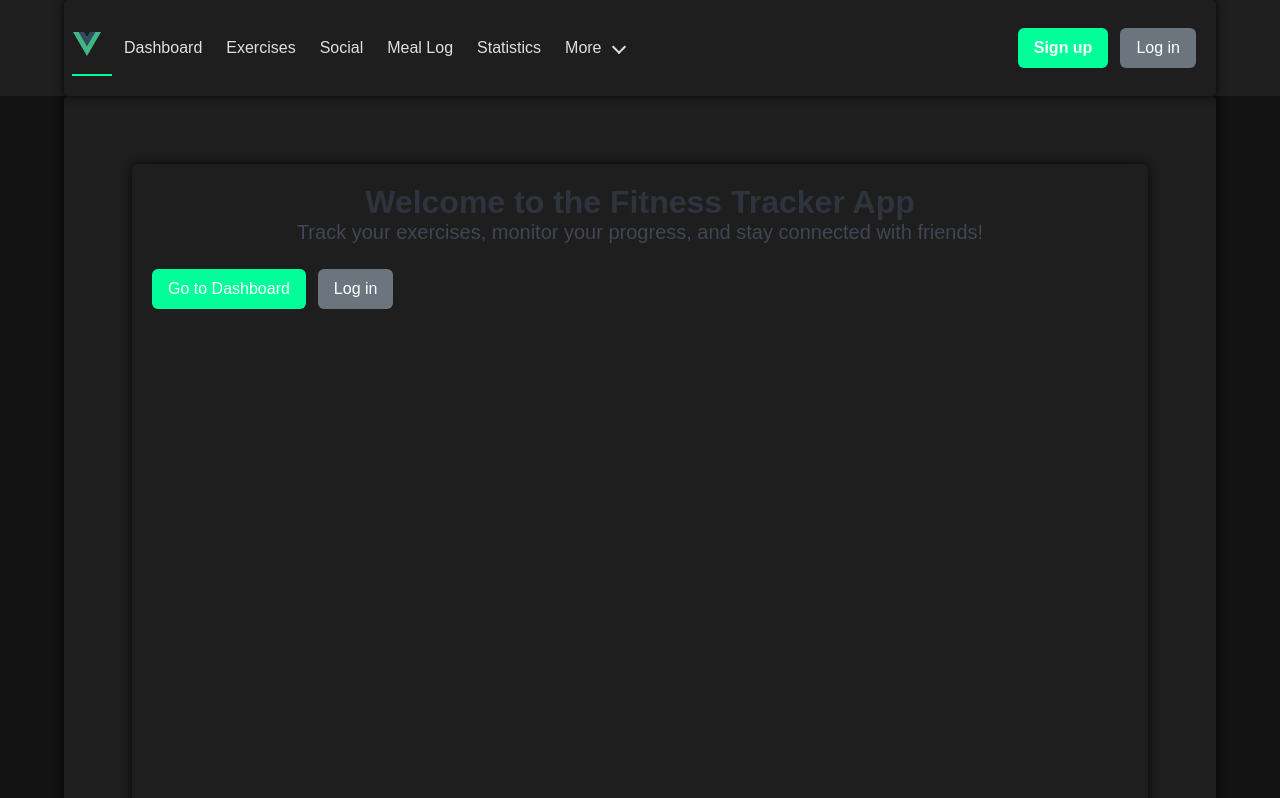
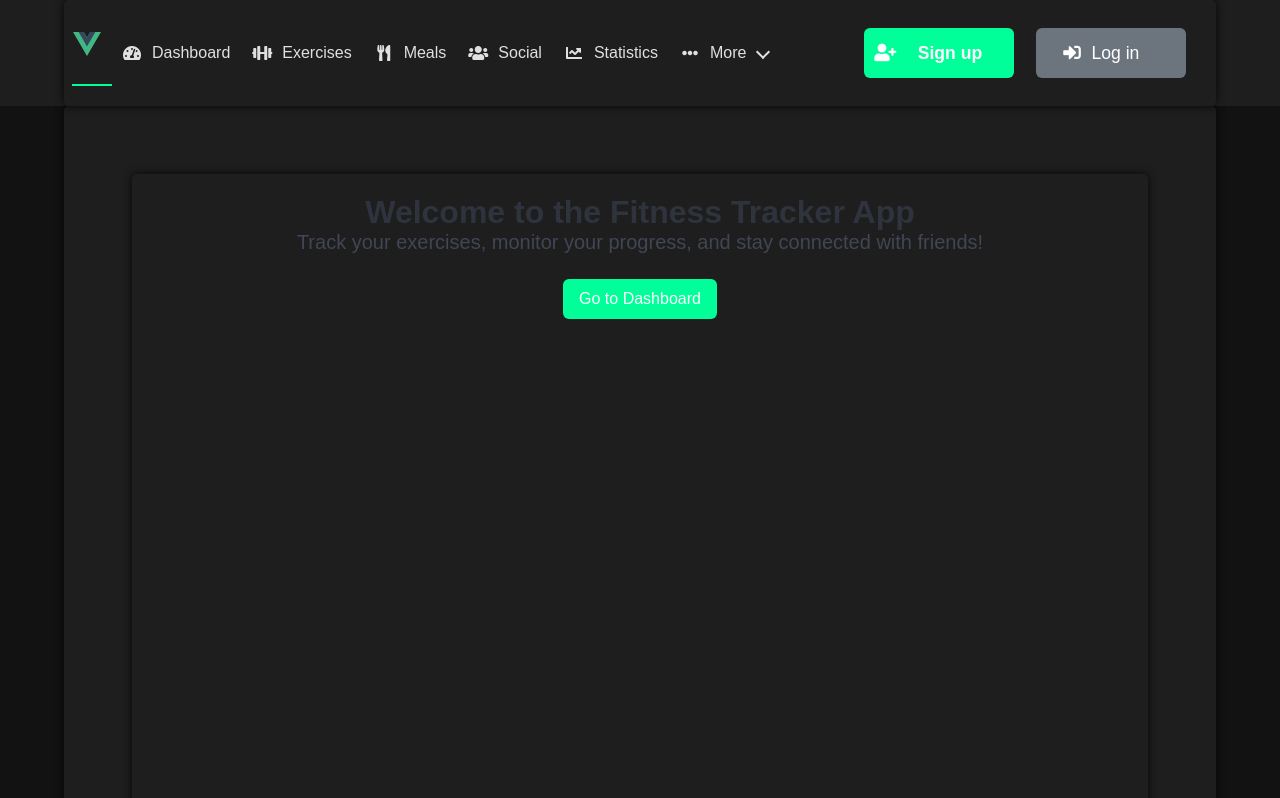
Before and after one commit to ndg8743/WSP-Final-Project-Fall2024, a Vue app in the folder client/: page / in a window 1280 px wide. Shown: the top 798 px of the page. Built offline with nearby package versions, Linux system fonts and the light colour scheme.

Commit message:
Navbar icons

```diff
--- a/client/src/components/NavBar.vue
+++ b/client/src/components/NavBar.vue
@@ -9,7 +9,6 @@ const isOpen = ref(false);
   <nav class="navbar is-info" role="navigation" aria-label="main navigation">
     <div class="container">
       <div class="navbar-brand">
-
         <RouterLink to="/">
           <img alt="App logo" class="logo" src="@/assets/logo.svg" width="30" height="30" />
         </RouterLink>
@@ -24,26 +23,44 @@ const isOpen = ref(false);
 
       <div class="navbar-menu" :class="{ 'is-active': isOpen }">
         <div class="navbar-start">
-          <RouterLink to="/dashboard" class="navbar-item">Dashboard</RouterLink>
-          <RouterLink to="/exercises" class="navbar-item">Exercises</RouterLink>
-          <RouterLink to="/social" class="navbar-item">Social</RouterLink>
-          <RouterLink to="/meallog" class="navbar-item">Meal Log</RouterLink>
-          <RouterLink to="/statistics" class="navbar-item">Statistics</RouterLink>
-
+          <RouterLink to="/dashboard" class="navbar-item">
+            <span class="icon"><i class="fas fa-tachometer-alt"></i></span>
+            Dashboard
+          </RouterLink>
+          <RouterLink to="/exercises" class="navbar-item">
+            <span class="icon"><i class="fas fa-dumbbell"></i></span>
+            Exercises
+          </RouterLink>
+          <RouterLink to="/meallog" class="navbar-item">
+            <span class="icon"><i class="fas fa-utensils"></i></span>
+            Meals
+          </RouterLink>
+          <RouterLink to="/social" class="navbar-item">
+            <span class="icon"><i class="fas fa-users"></i></span>
+            Social
+          </RouterLink>
+          <RouterLink to="/statistics" class="navbar-item">
+            <span class="icon"><i class="fas fa-chart-line"></i></span>
+            Statistics
+          </RouterLink>
 
           <div class="navbar-item has-dropdown is-hoverable">
             <a class="navbar-link">
+              <span class="icon"><i class="fas fa-ellipsis-h"></i></span>
               More
             </a>
             <div class="navbar-dropdown">
               <RouterLink to="/profile" class="navbar-item">
+                <span class="icon"><i class="fas fa-user"></i></span>
                 Profile
               </RouterLink>
               <RouterLink to="/contact" class="navbar-item">
+                <span class="icon"><i class="fas fa-envelope"></i></span>
                 Contact
               </RouterLink>
               <hr class="navbar-divider">
               <RouterLink to="/admin" class="navbar-item">
+                <span class="icon"><i class="fas fa-cog"></i></span>
                 Admin
               </RouterLink>
             </div>
@@ -54,9 +71,11 @@ const isOpen = ref(false);
           <div class="navbar-item">
             <div class="buttons">
               <RouterLink to="/signup" class="button is-primary">
+                <span class="icon"><i class="fas fa-user-plus"></i></span>
                 <strong>Sign up</strong>
               </RouterLink>
               <RouterLink to="/login" class="button is-light">
+                <span class="icon"><i class="fas fa-sign-in-alt"></i></span>
                 Log in
               </RouterLink>
             </div>
@@ -81,4 +100,19 @@ const isOpen = ref(false);
   margin-bottom: -20px;
   padding: 1px;
 }
+
+/* Add specific margin for icons within buttons */
+.buttons .icon i {
+  margin-right: 30px; /* Space between icon and text */
+
+}
+
+/* Increase button size */
+.buttons .button {
+  font-size: 1.1rem; /* Adjust font size */
+  padding: 0.75rem 1.5rem; /* Increase padding */
+  margin-right: 10px; /* Add margin between buttons */
+  width: 150px;
+}
+
 </style>
--- a/client/src/pages/index.vue
+++ b/client/src/pages/index.vue
@@ -10,7 +10,6 @@
 
       <div class="buttons">
         <RouterLink to="/dashboard" class="button is-primary">Go to Dashboard</RouterLink>
-          <RouterLink to="/login" class="button is-light">Log in</RouterLink>
       </div>
     </div>
   </section>
@@ -22,5 +21,7 @@
 }
 .buttons {
   margin-top: 20px;
+  display: flex;
+  justify-content: center;
 }
 </style>
```
Lines whose indentation alone changed are shown as unchanged.
